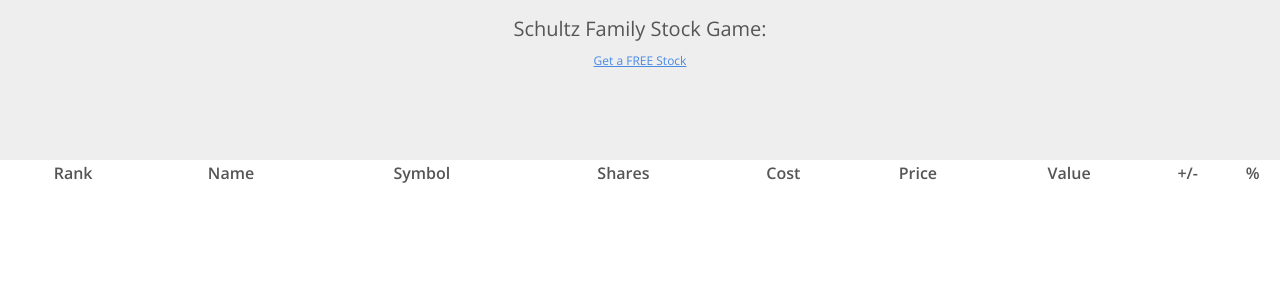
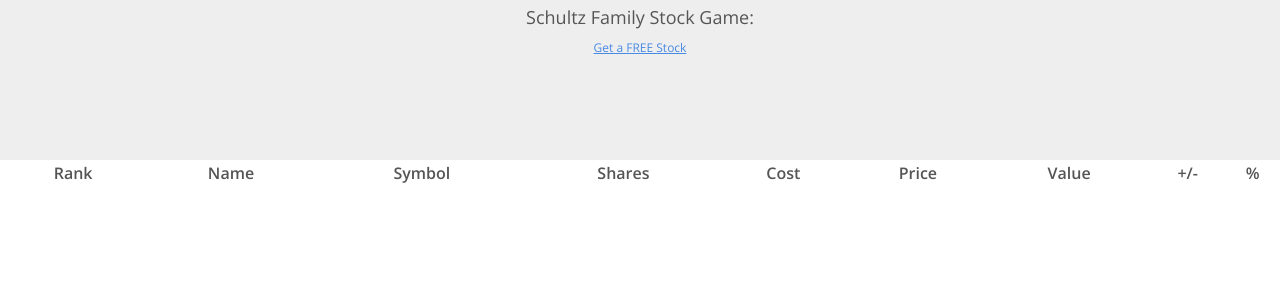
Before and after one commit to nealdeters/schultz-stock-game, a PHP site: page /index.html in a window 1280 px wide. Shown: the top 300 px of the page. Run offline with PHP 8.4, Linux system fonts and the light colour scheme; lists and menus that the app fills with data are empty; some libraries are stand-ins or nearby versions.

Commit message:
more changes to header styling

```diff
--- a/style.css
+++ b/style.css
@@ -57,12 +57,12 @@ body {
 .header {
     position: relative;
     margin: auto;
-    padding-top: 15px;
+    padding-top: 5px;
     color: #fff;
 }
 
 .header__title {
-    font-size: 20px;
+    font-size: 18px;
     text-align: center;
     margin-bottom: 10px;
     font-weight: 300;
@@ -71,7 +71,7 @@ body {
 
 .header__value {
     font-weight: 300;
-    font-size: 40px;
+    font-size: 42px;
     text-align: center;
     margin-bottom: 5px;
     letter-spacing: 2px;
```
